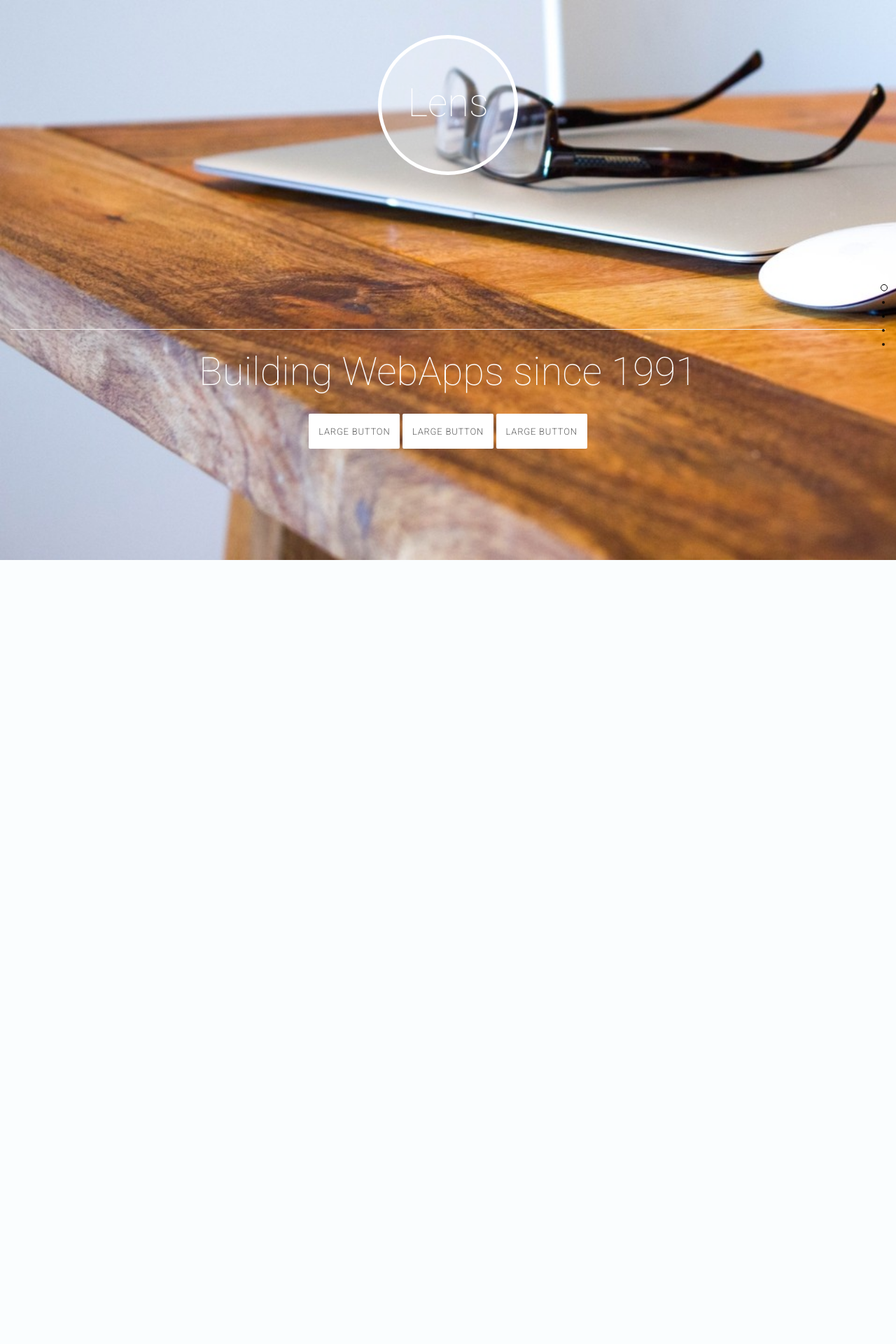
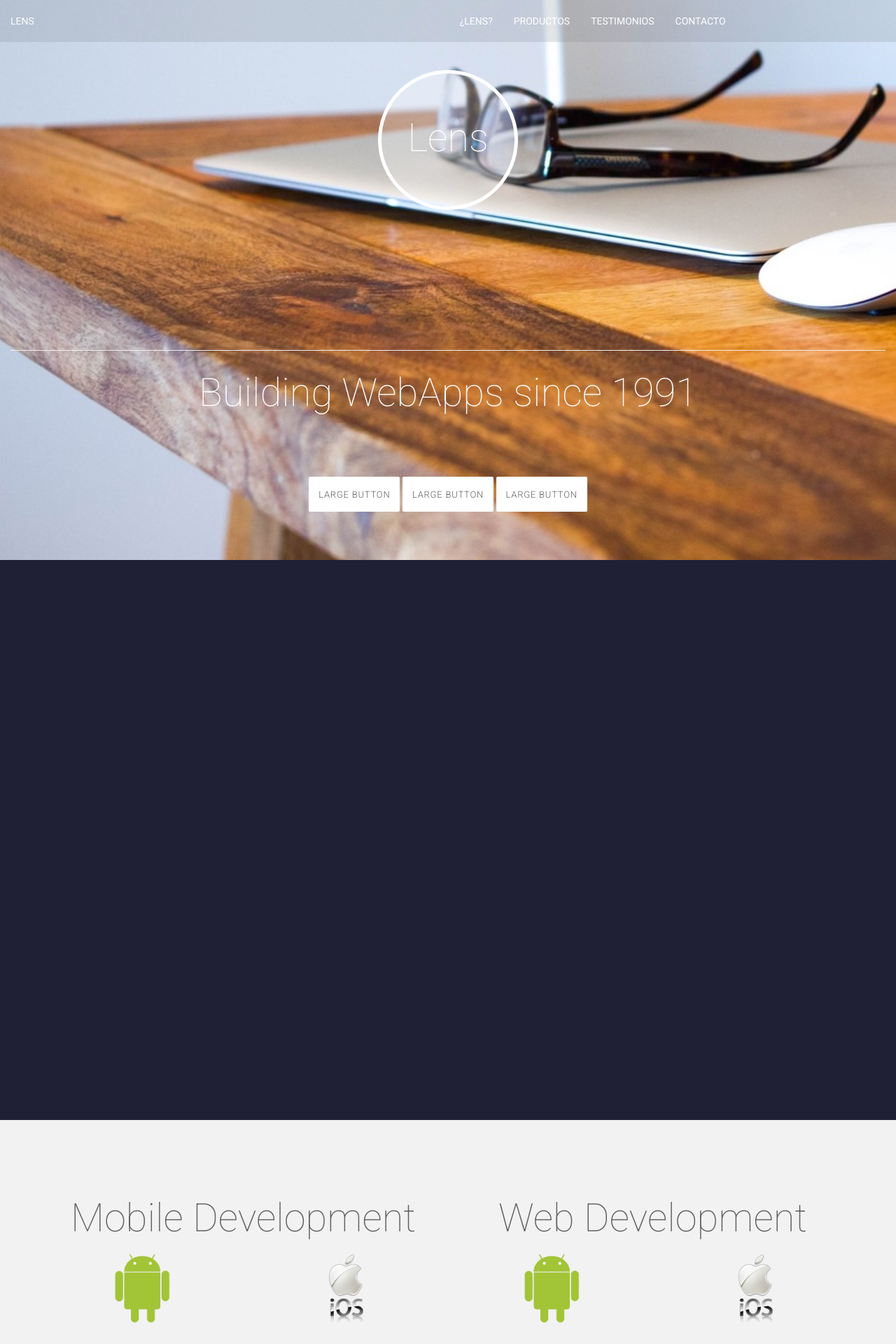
Before and after one commit to jafet3007/Empresa, a PHP site: page / in a window 1280 px wide. Shown: the top 1920 px of the page at 70% size. Before the commit the page ends 800 px from the top, so only its background shows below. Run offline with PHP 8.4, Linux system fonts and the light colour scheme.

Commit message:
-Navbar -Removido onescroll-page. Tampoco servía en Android :c

```diff
--- a/index.php
+++ b/index.php
@@ -6,27 +6,26 @@
 
         <script type="text/javascript" src="js/jquery.1.11.0.min.js"></script>
         <script type="text/javascript" src="libs/bootstrap/js/bootstrap.js"></script>
-        <script type="text/javascript" src="libs/onepage-scroll/jquery.onepage-scroll.js"></script>
-        <link type="text/css" href="libs/onepage-scroll/onepage-scroll.css" rel="stylesheet">
 
 		<script>
 		  $(document).ready(function(){
-				$(".main-content").onepage_scroll({
-				   sectionContainer: "section",     // sectionContainer accepts any kind of selector in case you don't want to use section
-				   easing: "ease-out",                  // Easing options accepts the CSS3 easing animation such "ease", "linear", "ease-in",
-				                                    // "ease-out", "ease-in-out", or even cubic bezier value such as "cubic-bezier(0.175, 0.885, 0.420, 1.310)"
-				   animationTime: 500,             // AnimationTime let you define how long each section takes to animate
-				   pagination: true,                // You can either show or hide the pagination. Toggle true for show, false for hide.
-				   updateURL: false,                // Toggle this true if you want the URL to be updated automatically when the user scroll to each page.
-				   beforeMove: function(index) {},  // This option accepts a callback function. The function will be called before the page moves.
-				   afterMove: function(index) {},   // This option accepts a callback function. The function will be called after the page moves.
-				   loop: false,                     // You can have the page loop back to the top/bottom when the user navigates at up/down on the first/last page.
-				   keyboard: true,                  // You can activate the keyboard controls
-				   responsiveFallback: 600        // You can fallback to normal page scroll by defining the width of the browser in which
-				                                    // you want the responsive fallback to be triggered. For example, set this to 600 and whenever
-				                                    // the browser's width is less than 600, the fallback will kick in.
+
+		  	window.addEventListener("resize", function webViewerResize(evt) {
+		  		resizeSections();
 		  	});
+
+		  	resizeSections();
 		});
+
+		function resizeSections() {
+			var MIN_SECTION_HEIGHT = 700;
+	  		dHeight = document.documentElement.clientHeight;
+	  		[].forEach.call(document.querySelectorAll('section'), function(e) {
+	  			if(!e.classList.contains('no-resize'))
+	  				e.style.minHeight = (dHeight < 700 ? MIN_SECTION_HEIGHT : dHeight)+'px';
+	  		});
+		}
+
 		</script>
 
 		<style type="text/css">
@@ -39,14 +38,23 @@
 			}
 
 			section {
-				height: 700px;
 				overflow: hidden;
 			}
 
-			#slide-0{
+			#slide-0 {
 				background-color: #FFF;
 				background-image: url('img/lens_2.jpg');
 				background-size: cover;
+				height: 1px; /*hack para hacer que los row child obtengan height en porcentaje*/
+			}
+
+			#slide-0 .row {
+				height: 20%;
+			}
+
+			#slide-0 .row:first-child {
+				padding-top: 100px;
+				height: 60%;
 			}
 
 			#slide-0 .logo {
@@ -61,9 +69,6 @@
 				font-weight: 200;
 				line-height: 3.3em;
 				text-align: center;
-				margin: 50px 0 200px 0;
-
-				/*border: 5px solid #555;*/
 			}
 
 			#slide-0 .slogan {
@@ -71,9 +76,6 @@
 				font-size: 4em;
 				color: #FFF;
 				margin-bottom: 20px;
-				/*text-shadow: 2px 2px 5px rgba(255, 255, 255, 1);*/
-				/*text-align: center;*/
-				/*margin: 0 100px;*/
 			}
 
 			@media all and (max-width: 580px) {
@@ -81,8 +83,8 @@
 					font-size: 2em;
 				}
 
-				#slide-0 .logo {
-					margin-bottom: 100px;
+				#slide-0 .row:first-child {
+					height: 40%;
 				}
 
 				#slide-0 .lens-btn {
@@ -92,20 +94,27 @@
 			}
 
 
-			#slide-1 {
-				background: none;
-				/*background-image: url('img/bridge2.jpg');*/
+			#slide-1{
+				background: rgb(31,32,54);
 			}
 
 
-			#slide-2{
-				background: rgb(31,32,54);
+			#slide-2 {
+				background: none;
+				padding-top: 100px;
+			}
+			#slide-2 img {
+				max-height: 100px;
+			}
+
+			#slide-3 {
+				background: rgb(147,210,220);
 			}
 
 			#slide-5 {
 				background: #EEE;
 				border-top: 1px solid #CCC;
-/*				height: 200px !important;*/
+				height: 200px !important;
 			}
 
 			nav {
@@ -117,7 +126,7 @@
 				font-size: 4em;
 			}
 
-/*			taken from http://www.polymer-project.org/*/
+			/*taken from http://www.polymer-project.org/*/
 			.lens-btn {
 				display: inline-block;
 				-webkit-transition: box-shadow 0.2s, background 0.2s;
@@ -143,58 +152,96 @@
 				box-shadow: 0px 4px 10px 0 rgba(0,0,0,0.1),0px 2px 10px 0px rgba(0,0,0,0.1);
 			}
 
+			.lens-nav {
+				padding: 5px 0;
+				background: rgba(119, 124, 135, 0.2) !important;
+				border: none;
+			}
+
+			.lens-nav a {
+				color: #FFF !important;
+				font-weight: normal;
+				font-size: 1em;
+				text-transform: uppercase;
+			}
+
+			.lens-nav .active > a{
+				background: transparent !important;
+			}
 		</style>
 	</head>
         <body>
-<!--
-			<nav class="navbar navbar-default" role="navigation">
+
+			<nav class="navbar navbar-default navbar-fixed-top lens-nav" role="navigation">
 				<div class="container-fluid">
+					<div class="row">
+						<div class="col-md-10">
 							<div class="navbar-header">
 								<button type="button" class="navbar-toggle" data-toggle="collapse" data-target=".navbar-collapse">
 									<span class="sr-only">Toggle navigation</span>
-							<span class="icon-bar"></span>
-							<span class="icon-bar"></span>
-							<span class="icon-bar"></span>
+									<svg width="32" height="24">
+									    <path d="M0,6 32,6" stroke="#FFF" stroke-width="2"/>
+									    <path d="M0,14 32,14" stroke="#FFF" stroke-width="2"/>
+									    <path d="M0,22 32,22" stroke="#FFF" stroke-width="2"/>
+  									</svg>
 								</button>
 								<a class="navbar-brand" href="#">LENS</a>
 							</div>
-					<div class="collapse navbar-collapse">
+							<div class="collapse navbar-collapse navbar-right">
 								<ul class="nav navbar-nav">
-							<li class="active"><a href="#slide-1">Slide 1</a></li>
-							<li><a href="#slide-2">Slide 2</a></li>
+									<li><a href="#slide-1">¿lens?</a></li>
+									<li><a href="#slide-2">Productos</a></li>
+									<li><a href="#slide-3">Testimonios</a></li>
+									<li><a href="#slide-5">Contacto</a></li>
 								</ul>
-					</div><
 							</div>
-			</nav> -->
+						</div>
+					</div>
+				</div>
+			</nav>
+
 			<div class="main-content">
+
 			<section id="slide-0" class="container-fluid text-center">
-					<div class="logo">Lens</div>
+
+					<div class="row"><div class="logo">Lens</div></div>
 					<hr>
-					<div class="slogan">Building WebApps since 1991</div>
-					<p>
+					<div class="row"><div class="slogan">Building WebApps since 1991</div></div>
+					<div class="row">
 					  <button type="button" class="lens-btn">Large button</button>
 					  <button type="button" class="lens-btn">Large button</button>
 					  <button type="button" class="lens-btn">Large button</button>
-					</p>
-
+					</div>
 			</section>
 
-			<section id="slide-1" class="bcg container-fluid text-center">
-
-				    <div style="position: relative;">
-				    	<p class="title">Mobile Development</p>
-				    	<img src="img/android.png" />
-				    	<img src="img/ios.png" />
-				    </div>
-
-
+			<section id="slide-1">
 			</section>
 
 			<section id="slide-2">
+			    <div class="container text-center" >
+			    	<div class="row">
+					   	<div class="col-md-6">
+					   		<p class="title">Mobile Development</p>
+					   		<div class="row">
+							   	<div class="col-md-6"><img class="img-rounded" src="img/android.png" /></div>
+						   		<div class="col-md-6"><img class="img-rounded" src="img/ios.png" /></div>
+					   		</div>
+					   	</div>
+					   	<div class="col-md-6">
+					   		<p class="title">Web Development</p>
+   					   		<div class="row">
+							   	<div class="col-md-6"><img class="img-rounded" src="img/android.png" /></div>
+						   		<div class="col-md-6"><img class="img-rounded" src="img/ios.png" /></div>
+					   		</div>
+					   	</div>
+
+					</div>
+			    </div>
 			</section>
 
-			<section></section>
-			<section id="slide-5">
+
+			<section id="slide-3"></section>
+			<section id="slide-5" class="no-resize">
 					<p
 					>
 						Alg&uacute;n footer
```
Also changed, not shown: libs/onepage-scroll/jquery.onepage-scroll.js (deleted). Lines whose indentation alone changed are shown as unchanged.
